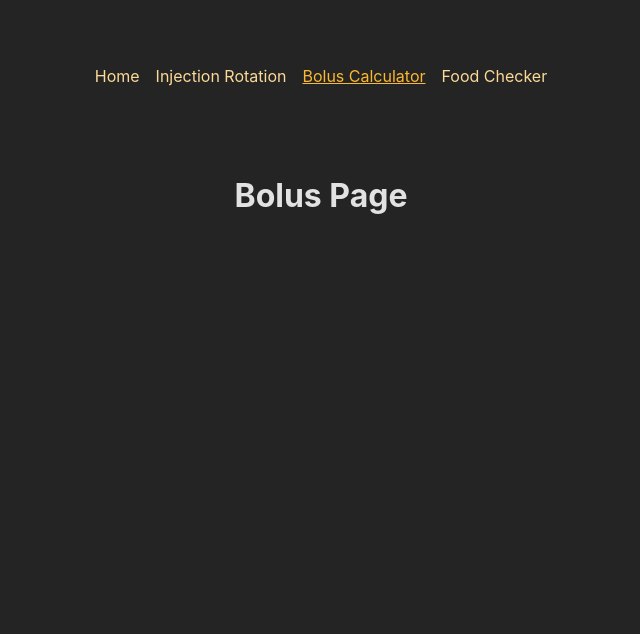
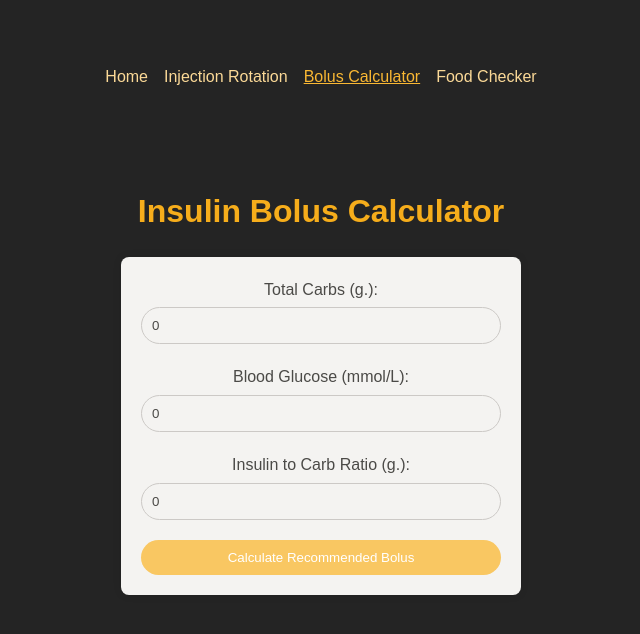
Before and after one commit to teoaldridge/diabetic-assistant, a React (Create React App) app: page /boluscalculator in a window 1280 px wide. Shown: the top 634 px of the page, without its empty margins (319-959 px from the left). Built offline with nearby package versions, Linux system fonts and the light colour scheme.

Commit message:
created a bolus calculator form with working logic which console-logs the results

```diff
--- /dev/null
+++ b/src/components/BolusForm/BolusForm.module.css
@@ -0,0 +1,64 @@
+body {
+  font-family: Arial, sans-serif;
+  line-height: 1.6;
+}
+
+.form {
+  max-width: 400px;
+  margin: 0 auto;
+  padding: 20px;
+  background-color: var(--color-gray-100);
+  border-radius: 8px;
+  box-shadow: 0 0 8px rgba(0, 0, 0, 0.1);
+}
+
+h1 {
+  color: var(--color-primary-900);
+  text-align: center;
+  margin-bottom: 20px;
+}
+
+form {
+  display: flex;
+  flex-direction: column;
+}
+
+div {
+  margin-bottom: 20px;
+}
+
+label {
+  display: block;
+  color: var(--color-gray-700);
+  margin-bottom: 5px;
+}
+
+input {
+  width: 100%;
+  padding: 10px;
+  border: 1px solid var(--color-gray-300);
+  border-radius: 20px;
+  color: var(--color-gray-700);
+  background-color: var(--color-gray-100);
+  transition: border-color 0.2s ease-in-out;
+}
+
+input:focus {
+  outline: none;
+  border-color: var(--color-primary-500);
+}
+
+button {
+  padding: 10px 15px;
+  border: none;
+  border-radius: 20px;
+  color: #fff;
+  background-color: var(--color-primary-600);
+  cursor: pointer;
+  transition: background-color 0.2s ease-in-out;
+}
+
+button:hover {
+  background-color: var(--color-primary-800);
+  color: #1f1d1b;
+}
--- /dev/null
+++ b/src/components/BolusForm/BolusForm.tsx
@@ -0,0 +1,110 @@
+import React, { useState } from "react";
+import { Form } from "react-router-dom";
+import classes from "./BolusForm.module.css";
+
+interface BolusFormProps {
+  onSubmit: (recommendedBolus: number | string) => void;
+}
+
+const BolusForm: React.FC<BolusFormProps> = ({ onSubmit }) => {
+  const [totalCarbs, setTotalCarbs] = useState<number>(0);
+  const [bloodGlucose, setBloodGlucose] = useState<number>(0);
+  const [insulinToCarbRatio, setInsulinToCarbRatio] = useState<number>(0);
+
+  const handleFormSubmit = (event: React.FormEvent) => {
+    event.preventDefault();
+    const recommendedBolus = calculateRecommendedBolus(
+      totalCarbs,
+      bloodGlucose,
+      insulinToCarbRatio
+    );
+    onSubmit(recommendedBolus);
+  };
+
+  return (
+    <Form onSubmit={handleFormSubmit} className={classes.form}>
+      <div>
+        <label>Total Carbs (g.):</label>
+        <input
+          type="number"
+          value={totalCarbs}
+          onChange={(e) => setTotalCarbs(Number(e.target.value))}
+          required
+        />
+      </div>
+      <div>
+        <label>Blood Glucose (mmol/L):</label>
+        <input
+          type="number"
+          value={bloodGlucose}
+          onChange={(e) => setBloodGlucose(Number(e.target.value))}
+          required
+        />
+      </div>
+      <div>
+        <label>Insulin to Carb Ratio (g.):</label>
+        <input
+          type="number"
+          value={insulinToCarbRatio}
+          onChange={(e) => setInsulinToCarbRatio(Number(e.target.value))}
+          required
+        />
+      </div>
+      <button type="submit">Calculate Recommended Bolus</button>
+    </Form>
+  );
+};
+
+export default BolusForm;
+
+function calculateRecommendedBolus(
+  totalCarbs: number,
+  bloodGlucose: number,
+  insulinToCarbRatio: number
+): number | string {
+  // Blood Glucose target range: 80-120 mg/dL (4.4-6.7 mmol/L)
+  const targetLowerLimit: number = 4.4;
+  const targetUpperLimit: number = 8.0;
+
+  // Correction Factor (CF): 1 unit per 30 mg/dL (1.67 mmol/L)
+  const correctionFactor: number = 1 / 2;
+
+  // Calculate bolus for carbs
+  const insulinForCarbs: number = totalCarbs / insulinToCarbRatio;
+  console.log(`InsulinForCarbs: ${insulinForCarbs.toFixed(2)} units`);
+
+  // Calculate correction bolus
+  const glucoseDifference: number = Math.max(
+    0,
+    bloodGlucose - targetUpperLimit
+  );
+  const correctionBolus: number = glucoseDifference * correctionFactor;
+  console.log(`CorrectionBolus: ${correctionBolus.toFixed(2)} units`);
+
+  // Calculate total recommended bolus
+  const recommendedBolus: number = insulinForCarbs + correctionBolus;
+
+  if (bloodGlucose < 3.5) {
+    return "Your BG is running low. Please do not take insulin now and check again after 15 mins.";
+  } else {
+    return recommendedBolus;
+  }
+}
+
+// const totalCarbsInGrams: number = 24; // Replace with the actual value in grams
+// const bloodGlucoseInMmolL: number = 2.0; // Replace with the actual value in mmol/L
+// const insulinToCarbRatioInGrams: number = 12; // Replace with the actual value in grams
+
+// const recommendedBolus: number | string = calculateRecommendedBolus(
+//   totalCarbsInGrams,
+//   bloodGlucoseInMmolL,
+//   insulinToCarbRatioInGrams
+// );
+
+// if (bloodGlucoseInMmolL < 3.5) {
+//   console.log(
+//     "Your BG is running low. Please do not take insulin now and check again after 15 mins."
+//   );
+// } else {
+//   console.log(recommendedBolus);
+// }
--- /dev/null
+++ b/src/components/BolusResults/BolusResults.tsx
@@ -0,0 +1,3 @@
+const BolusResults = () => {};
+
+export default BolusResults;
--- a/src/pages/BolusCalculatorPage.tsx
+++ b/src/pages/BolusCalculatorPage.tsx
@@ -1,57 +1,67 @@
+import BolusForm from "../components/BolusForm/BolusForm";
+
 const BolusCalculatorPage: React.FC = () => {
+  const handleFormSubmit = (recommendedBolus: number | string) => {
+    // You can handle the recommendedBolus value here as needed.
+    console.log("Recommended Bolus:", recommendedBolus);
+  };
+
   return (
-    <div>
-      <h1>Bolus Page</h1>
-    </div>
+    <>
+      <div className="App">
+        <h1>Insulin Bolus Calculator</h1>
+        <BolusForm onSubmit={handleFormSubmit} />
+      </div>
+    </>
   );
 };
 
 export default BolusCalculatorPage;
 
-function calculateRecommendedBolus(
-  totalCarbs: number,
-  bloodGlucose: number,
-  insulinToCarbRatio: number
-): number {
-  // Blood Glucose target range: 80-120 mg/dL (4.4-6.7 mmol/L)
-  const targetLowerLimit: number = 4.4;
-  const targetUpperLimit: number = 8.0;
+// function calculateRecommendedBolus(
+//   totalCarbs: number,
+//   bloodGlucose: number,
+//   insulinToCarbRatio: number
+// ): number {
+//   // Blood Glucose target range: 80-120 mg/dL (4.4-6.7 mmol/L)
+//   const targetLowerLimit: number = 4.4;
+//   const targetUpperLimit: number = 8.0;
 
-  // Correction Factor (CF): 1 unit per 30 mg/dL (1.67 mmol/L)
-  const correctionFactor: number = 1 / 2;
+//   // Correction Factor (CF): 1 unit per 30 mg/dL (1.67 mmol/L)
+//   const correctionFactor: number = 1 / 2;
 
-  // Calculate bolus for carbs
-  const insulinForCarbs: number = totalCarbs / insulinToCarbRatio;
-  console.log(`InsulinForCarbs: ${insulinForCarbs.toFixed(2)} units`);
+//   // Calculate bolus for carbs
+//   const insulinForCarbs: number = totalCarbs / insulinToCarbRatio;
+//   console.log(`InsulinForCarbs: ${insulinForCarbs.toFixed(2)} units`);
 
-  // Calculate correction bolus
-  const glucoseDifference: number = Math.max(
-    0,
-    bloodGlucose - targetUpperLimit
-  );
-  const correctionBolus: number = glucoseDifference * correctionFactor;
-  console.log(`CorrectionBolus: ${correctionBolus.toFixed(2)} units`);
+//   // Calculate correction bolus
+//   const glucoseDifference: number = Math.max(
+//     0,
+//     bloodGlucose - targetUpperLimit
+//   );
+//   const correctionBolus: number = glucoseDifference * correctionFactor;
+//   console.log(`CorrectionBolus: ${correctionBolus.toFixed(2)} units`);
 
-  // Calculate total recommended bolus
-  const recommendedBolus: number = insulinForCarbs + correctionBolus;
+//   // Calculate total recommended bolus
+//   const recommendedBolus: number = insulinForCarbs + correctionBolus;
 
-  return recommendedBolus;
-}
+//   return recommendedBolus;
+// }
 
-const totalCarbsInGrams: number = 24; // Replace with the actual value in grams
-const bloodGlucoseInMmolL: number = 2.0; // Replace with the actual value in mmol/L
-const insulinToCarbRatioInGrams: number = 12; // Replace with the actual value in grams
+// const totalCarbsInGrams: number = 24; // Replace with the actual value in grams
+// const bloodGlucoseInMmolL: number = 2.0; // Replace with the actual value in mmol/L
+// const insulinToCarbRatioInGrams: number = 12; // Replace with the actual value in grams
 
-const recommendedBolus: number = calculateRecommendedBolus(
-  totalCarbsInGrams,
-  bloodGlucoseInMmolL,
-  insulinToCarbRatioInGrams
-);
+// const recommendedBolus: number = calculateRecommendedBolus(
+//   totalCarbsInGrams,
+//   bloodGlucoseInMmolL,
+//   insulinToCarbRatioInGrams
+// );
 
-if (bloodGlucoseInMmolL < 3.5) {
-  console.log(
-    "Your BG is running low. Please do not take insulin now and check again after 15 mins."
-  );
-} else {
-  console.log(`Recommended Bolus: ${recommendedBolus.toFixed(2)} units`);
-}
+// if (bloodGlucoseInMmolL < 3.5) {
+//   console.log(
+//     "Your BG is running low. Please do not take insulin now and check again after 15 mins."
+//   );
+// } else {
+//   console.log(`Recommended Bolus: ${recommendedBolus.toFixed(2)} units`);
+// }
--- a/src/pages/ErrorPage.tsx
+++ b/src/pages/ErrorPage.tsx
@@ -1,4 +1,4 @@
-import MainNavigation from "../components/MainNavigation";
+import MainNavigation from "../components/MainNavigation/MainNavigation";
 
 const ErrorPage: React.FC = () => {
   return (
--- a/src/pages/Root.tsx
+++ b/src/pages/Root.tsx
@@ -1,5 +1,5 @@
 import { Outlet } from "react-router-dom";
-import MainNavigation from "../components/MainNavigation";
+import MainNavigation from "../components/MainNavigation/MainNavigation";
 
 const RootLayout: React.FC = () => {
   return (
```
Also changed, not shown: src/components/MainNavigation/MainNavigation.module.css (renamed from src/components/MainNavigation.module.css), src/components/MainNavigation/MainNavigation.tsx (renamed from src/components/MainNavigation.tsx).
